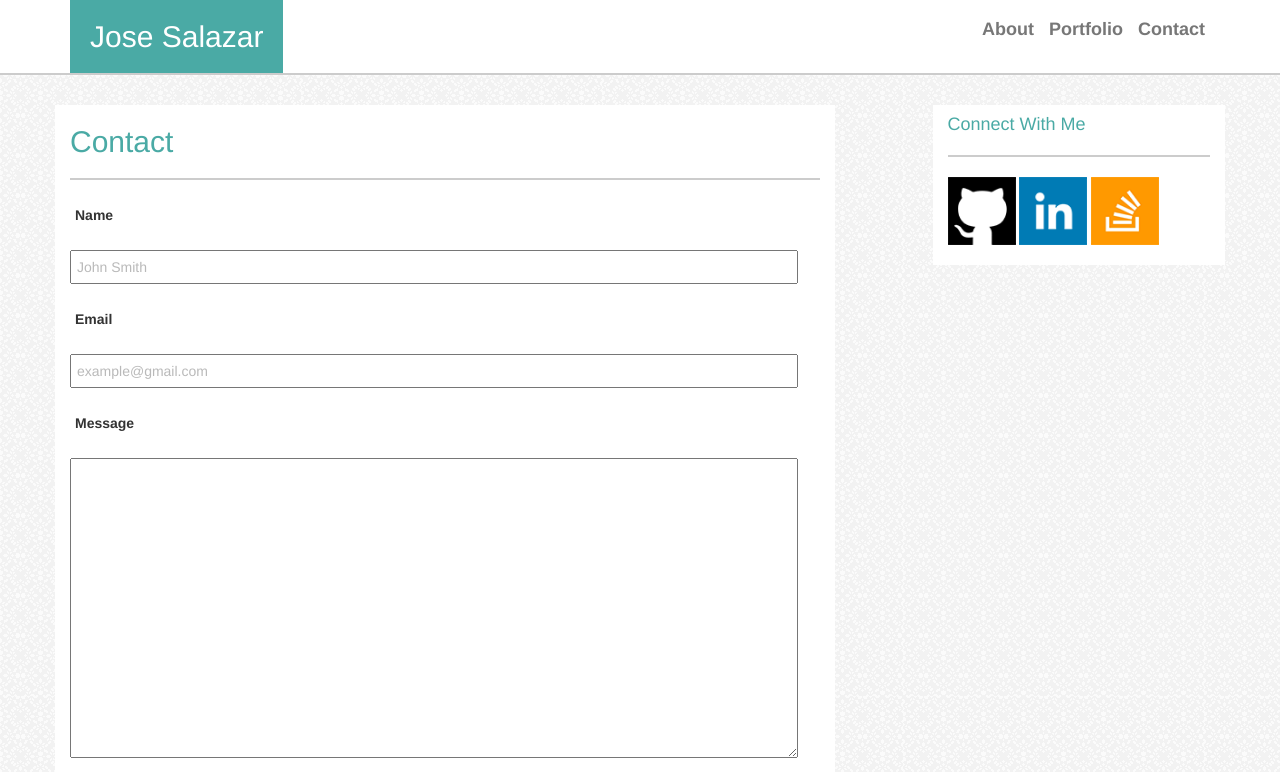
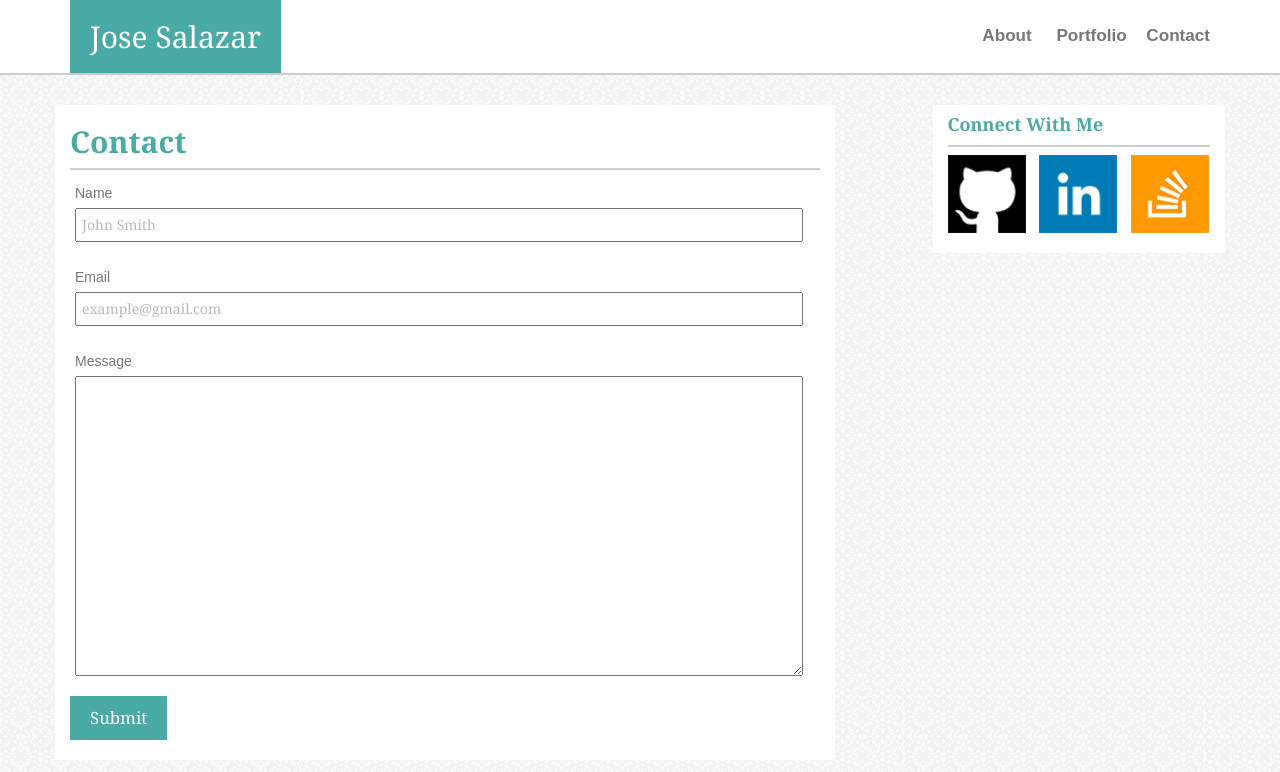
Before and after one commit to joselsalazar/Bootstrap-Portfolio, a plain HTML site: page contact.html in a window 1280 px wide. Shown: the top 772 px of the page. Drawn offline with nearby package versions, Linux system fonts and the light colour scheme.

Commit message:
Minor Tweaks to CSS

```diff
--- a/contact.html
+++ b/contact.html
@@ -12,7 +12,7 @@
 	<script src="https://maxcdn.bootstrapcdn.com/bootstrap/3.3.7/js/bootstrap.min.js" integrity="sha384-Tc5IQib027qvyjSMfHjOMaLkfuWVxZxUPnCJA7l2mCWNIpG9mGCD8wGNIcPD7Txa" crossorigin="anonymous"></script>
 </head>
 <body>
-	<div class="container-fluid border-bottom">
+	<div class="container-fluid border-bottom white-bg">
 		<header class="container">
 			<div class="row">
 				<div class="col-md-8">
@@ -34,7 +34,7 @@
 		<div class="container margin-tb-30">
 			<div class="row">
 				<div class="col-md-8 white-bg">
-					<h1 class="secondary-color h2">Contact</h1>
+					<h1 class="secondary-color h2"><strong>Contact</strong></h1>
 					<hr class="divider">
 					<form>
 						<label>Name</label>
@@ -49,17 +49,17 @@
 				<div class="col-md-1">
 					&nbsp;
 				</div>
-				<div class="col-md-3 white-bg clearfix">
-					<h1 class="secondary-color h4">Connect With Me</h1>
+				<div class="col-md-3 white-bg clearfix resp-img">
+					<h1 class="secondary-color h4"><strong>Connect With Me</strong></h1>
 					<hr class="divider">
 					<a href="https://github.com/joselsalazar" target="_blank">
-						<img class="resp-img" src="img/github-logo.png" alt="GitHub Logo">
+						<img src="img/github-logo.png" alt="GitHub Logo">
 					</a>
 		            <a href="https://www.linkedin.com/in/jose-salazar-319b36106/" target="_blank">
-		            	<img class="resp-img" src="img/linkedin.png" alt="LinkedIn Logo">
+		            	<img src="img/linkedin.png" alt="LinkedIn Logo">
 		            </a>
 					<a href="http://stackoverflow.com/users/2105044/jose-s" target="_blank">
-						<img class="resp-img" src="img/stackoverflow.png" alt="Stack Overflow Logo">
+						<img src="img/stackoverflow.png" alt="Stack Overflow Logo">
 					</a>
 				</div>
 			</div>
--- a/css/style.css
+++ b/css/style.css
@@ -1,6 +1,12 @@
 /*===========================
 	RESETS
 ===========================*/
+body {
+	font-family: Georgia, Times, 'Times New Roman', serif;
+	color: #777;
+	background: url('../img/light_grey.png');
+}
+
 a {
 	text-decoration: none;
 }
@@ -8,6 +14,22 @@
 a:hover {
 	text-decoration: underline;
 	color: #777;
+}
+
+hr {
+	margin-top: 0;
+	margin-bottom: 8px;
+}
+
+form label {
+	font-family: Arial, 'Helvetica Neue', Helvetica, sans-serif;
+	font-weight: normal;
+	margin-bottom: 0;
+}
+
+input,
+textarea {
+	margin-left: 5px;
 }
 
 /*===========================
@@ -57,7 +79,7 @@
 }
 
 .padding-top {
-	padding-top: 10px;
+	padding-top: 15px;
 }
 
 .padding-20 {
@@ -78,6 +100,10 @@
 
 .margin-right-10 {
 	margin-right: 10px;
+}
+
+.margin-right-30 {
+	margin-right: 30px;
 }
 
 .margin-bottom-10 {
@@ -107,9 +133,17 @@ hr.divider {
 	width: 150px;
 }
 
-.resp-img {
-	width: 68px;
+.resp-img img {
+	width: 78px;
 	padding-bottom: 20px;
+}
+
+.resp-img a {
+	margin-right: 10px;
+}
+
+.resp-img a:last-child {
+	margin-right: 0;
 }
 
 .resp-imgs .col-md-6 p {
@@ -152,6 +186,17 @@ textarea {
 	height: 300px;
 }
 
+.list-inline>li {
+	font-family: Arial, 'Helvetica Neue', Helvetica, sans-serif;
+	font-size: .95em;
+	margin-right: 10px;
+}
+
+.list-inline>li:last-child {
+	padding: 0;
+	margin-right: 0;
+}
+
 .main-section form label {
 	padding-bottom: 5px;
 }
```
Also changed, not shown: index.html (+7 -7 lines), portfolio.html (+7 -7 lines). Lines whose indentation alone changed are shown as unchanged.
